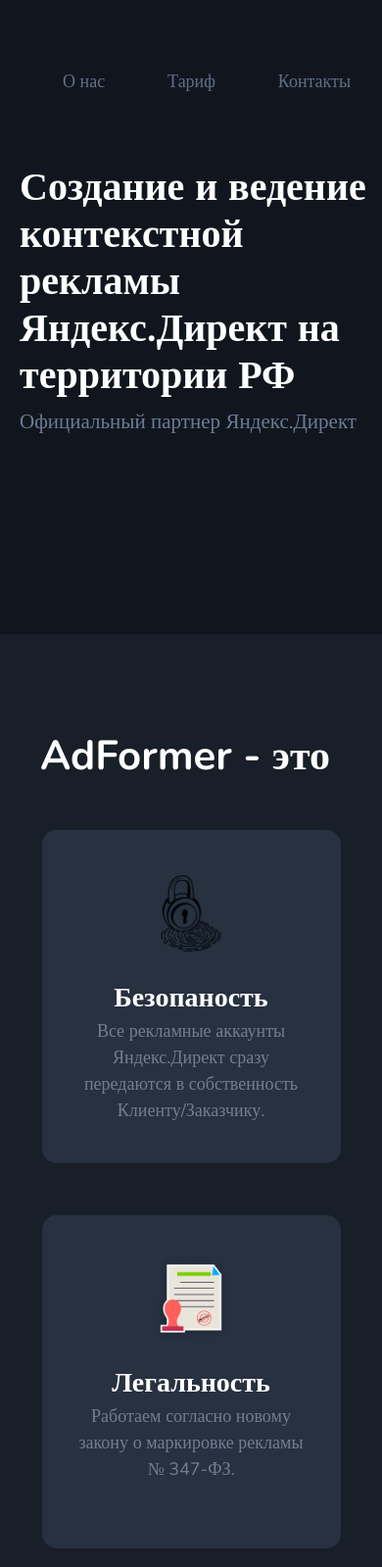
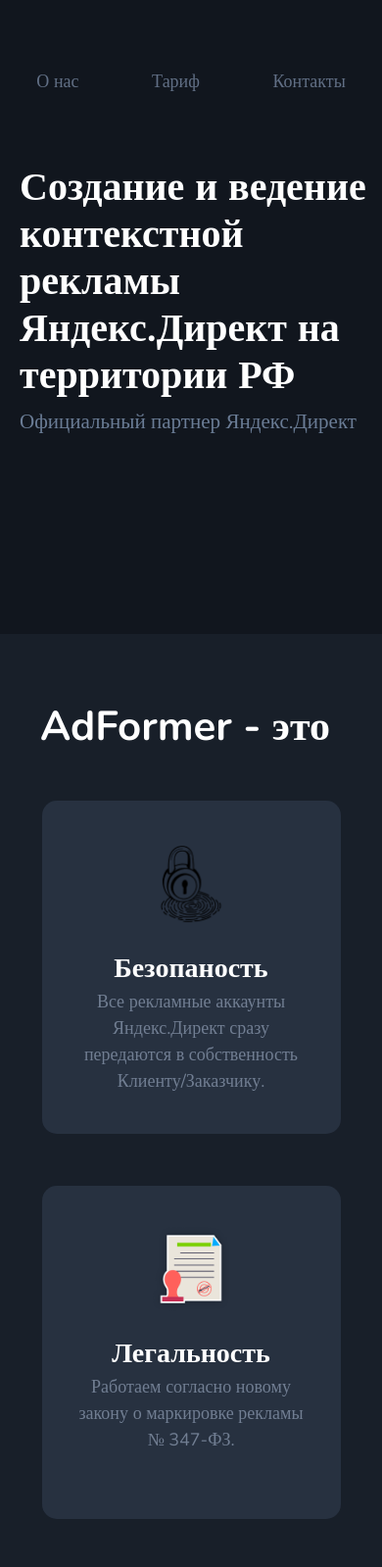
Before and after one commit to zevvwi/AdFormer, a plain HTML site: page index.html in a window 390 px wide. Shown: the top 1599 px of the page at 98% size. Drawn offline with nearby package versions, Linux system fonts and the light colour scheme.

Commit message:
Edit adaptive version

```diff
--- a/css/style.css
+++ b/css/style.css
@@ -16,6 +16,7 @@ body {
     justify-content: space-around;
     list-style: none;
     margin-bottom: 0;
+    padding-inline-start: 0;
 }
 .header__list ul li {
     font-weight: 500;
@@ -254,7 +255,7 @@ body {
         margin: 45px 0;
     }
     .about {
-        padding-top: 100px;
+        padding-top: 70px;
     }
     .tariff__cards-wrapper {
         flex-wrap: wrap;
@@ -321,4 +322,7 @@ body {
         font-size: 26px;
         margin-top: 30px;
     }
+    .tariff {
+        padding-top: 70px;
+    }
 }
```
